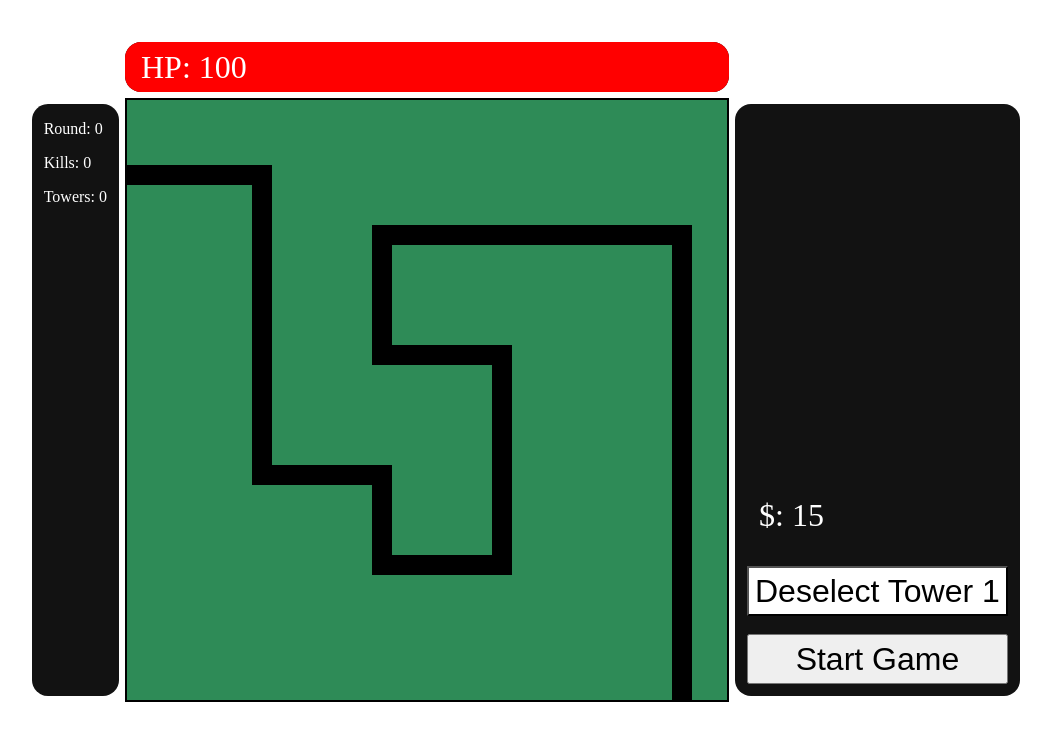
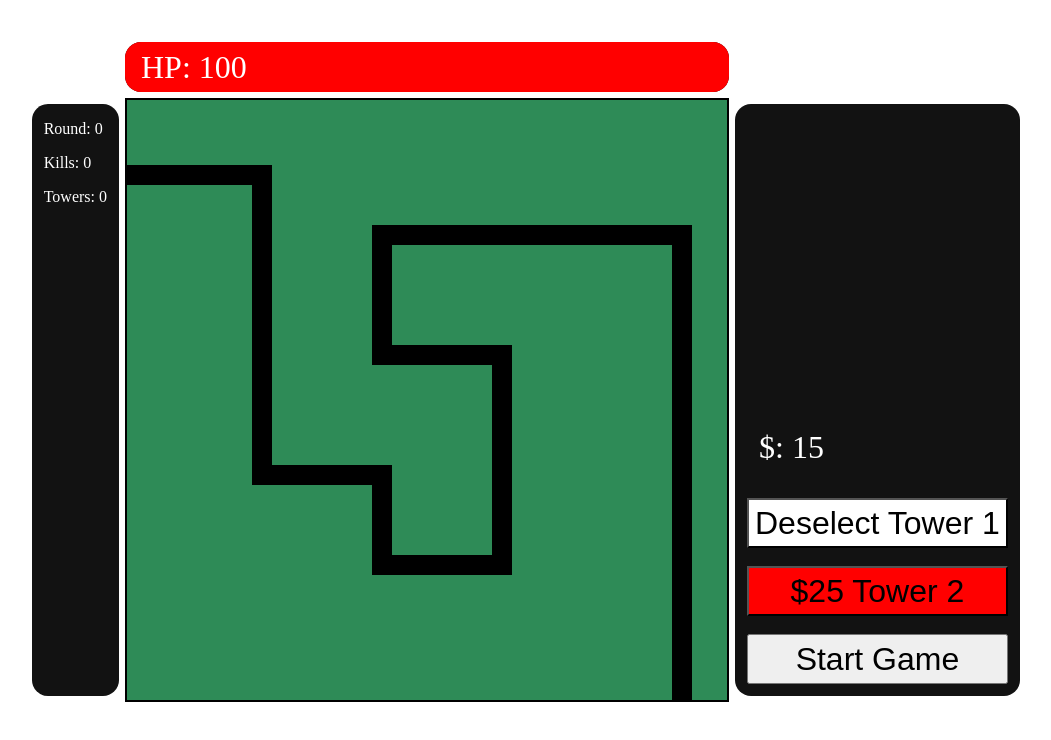
Before and after one commit to j1us7a/School-TD-game, a plain HTML site: page index.html in a window 1280 px wide. Both pictures are taken after a click on the button "$10 Tower 1". Shown: the whole page, without its empty margins (213-1264 px from the left). Drawn offline with Linux system fonts and the light colour scheme.

Commit message:
v0.2.2 cleanup

```diff
--- a/index.html
+++ b/index.html
@@ -23,6 +23,7 @@
                 <p id="moneyCount">$: 0</p>
             </div>
             <button id="tower1Button" onclick="selectTower1()">$10 Tower 1</button> <br>
+            <button id="tower2Button" onclick="selectTower2()">$25 Tower 2</button> <br>
             <button id="startButton" onclick="startGame()">Start Game</button>
         </div>
 
--- a/script.js
+++ b/script.js
@@ -2,18 +2,14 @@
 let canvas = document.getElementById("main");
 let ctx = canvas.getContext("2d");
 
+let bgColor = "seagreen";
 let tickSpeed = 16;
+let hp = 100;
 
-//VARIABLES FOR HTML STATS
+//Stats / debug variables
 let kills = 0;
 let towerCount = 0;
 
-//Enemy spawning
-let round = 0;
-let roundDelaySeconds = 60;
-let enemyTimer = 2000;
-
-//Turn on game
 let gameOn = false;
 
 function startGame() {
@@ -27,14 +23,13 @@ function startGame() {
     }
 }
 
-//Rounds
 function changeRound() {
     round += 1;
 }
 
-//Canvas variables
-let bgColor = "seagreen";
-
+let round = 0;
+let roundDelaySeconds = 60;
+let enemyTimer = 2000;
 
 //ENEMY CREATION AND MOVEMENT
 function spawnMob() {
@@ -54,7 +49,6 @@ function spawnMob() {
     }
 }
 
-//Enemy path
 let path = [
     {x:-30, y:75, vx:1, vy:0},
     {x:135, y:75, vx:0, vy:1},
@@ -69,12 +63,8 @@ let path = [
     {x:555, y:630, vx:0, vy:0},
 ]
 
-//Enemy array
 let mobs = [];
 
-let hp = 100;
-
-//Mob movements
 function mobMovement() {
     for(let i=0; i < mobs.length; i++) {
         mobs[i].vx = path[mobs[i].order].vx;
@@ -82,28 +72,23 @@ function mobMovement() {
 
         mobs[i].vy = path[mobs[i].order].vy;
         mobs[i].y += mobs[i].vy * mobs[i].v;
-
-        //if at path a move to path b
         if(mobs[i].x + mobs[i].w/2 == path[mobs[i].order+1].x && mobs[i].y + mobs[i].h/2 == path[mobs[i].order+1].y) {
             if(mobs[i].order == path.length - 2) {
-                //remove mob when at finish
                 mobs.splice(i,1);
-                //remove hp
                 hp -= mobs[i].dmg;
             }
             else {
-                //change path to next point
                 mobs[i].order += 1;
             }
         }
     }
 }
 //TOWERPLACING
-//Mouse Position
 let mouse = {x:0, y:0, down: false,}
 
 let towerMouseX = 0;
 let towerMouseY = 0;
+
 document.addEventListener("mousemove", function(e) {
     //get canvas offset
     let rect = canvas.getBoundingClientRect();
@@ -115,13 +100,11 @@ document.addEventListener("mousemove", function(e) {
     towerMouseY = Math.round((mouse.y - 15) / 30) * 30 + 15;
 })
 
-
-//Placing
 let towers = [];
 let tower1Selected = false;
-let tower1r = 100;
+let tower2Selected = false;
+let canPlace = true;
 
-let canPlace = true;
 function checkHitbox() {
     canPlace = true;
     for (let i = 1; i < path.length; i++) {
@@ -150,11 +133,13 @@ function checkHitbox() {
 }
 
 let radiusPlaceColor = "#ffffff44";
+let selectedTowerColor = "#fff";
+let selectedTowerRange = 0;
 
 function towerHighlight() {
     ctx.beginPath();
     ctx.arc(towerMouseX, towerMouseY, 15, 0, 2 * Math.PI);
-    ctx.fillStyle = "#0000ff44";
+    ctx.fillStyle = selectedTowerColor;
     ctx.fill();
     ctx.stroke;
 
@@ -166,7 +151,7 @@ function towerHighlight() {
     }
 
     ctx.beginPath();
-    ctx.arc(towerMouseX, towerMouseY, tower1r, 0, 2 * Math.PI);
+    ctx.arc(towerMouseX, towerMouseY, selectedTowerRange, 0, 2 * Math.PI);
     ctx.fillStyle = radiusPlaceColor;
     ctx.fill();
     ctx.stroke;
@@ -175,7 +160,11 @@ function towerHighlight() {
 function selectTower1() {
     if (tower1Selected == false) {
         tower1Selected = true;
+        tower2Selected = false;
+        selectedTowerColor = "#0000ff44"
+        selectedTowerRange = 100;
         document.getElementById('tower1Button').innerHTML = "Deselect Tower 1";
+        document.getElementById('tower2Button').innerHTML = "$25 Tower 2";
     }
     else {
         tower1Selected = false;
@@ -183,14 +172,33 @@ function selectTower1() {
     }
 }
 
+function selectTower2() {
+    if (tower2Selected == false) {
+        tower1Selected = false;
+        tower2Selected = true;
+        selectedTowerColor = "#ff00ff44"
+        selectedTowerRange = 75;
+        document.getElementById('tower2Button').innerHTML = "Deselect Tower 2";
+        document.getElementById('tower1Button').innerHTML = "$10 Tower 1";
+    }
+    else {
+        tower2Selected = false;
+        document.getElementById('tower2Button').innerHTML = "$25 Tower 2";
+    }
+}
+
 let money = 15;
 
 document.addEventListener("click", function(e) {
-    if (tower1Selected == true && mouse.x < canvas.width && mouse.y < canvas.height && money >= 10 && canPlace == true) {
+    if (tower1Selected == true && mouse.x > 0 && mouse.y > 0&& mouse.x < canvas.width && mouse.y < canvas.height && money >= 10 && canPlace == true) {
         money -= 10;
-        towers.push({x: towerMouseX, y: towerMouseY, w: 30, dmg: 1, hasKill: false, r:100});
+        towers.push({x: towerMouseX, y: towerMouseY, w: 30, dmg: 1, hasKill: false, r:100, color: "#0000aa"});
         towerCount = towers.length;
-        document.getElementById('towerCount').innerHTML = "Towers: " + towerCount;
+    }
+    if (tower2Selected == true && mouse.x < canvas.width && mouse.y < canvas.height && money >= 25 && canPlace == true) {
+        money -= 25;
+        towers.push({x: towerMouseX, y: towerMouseY, w: 30, dmg: 2, hasKill: false, r:75, color: "#aa00aa"});
+        towerCount = towers.length;
     }
 })
 
@@ -222,11 +230,9 @@ function towerDmg() {
 
 //MAINLOOP
 function mainloop() {
-    //Clear canvas
     ctx.fillStyle = bgColor;
     ctx.fillRect(0, 0, canvas.width, canvas.height);
 
-    //path stuff
     ctx.beginPath();
     ctx.moveTo(path[0].x, path[0].y);
     for (let i = 0; i < path.length; i++) {
@@ -236,47 +242,37 @@ function mainloop() {
         ctx.stroke();
     }
 
-    //Mob painting
     for (let i=0; i < mobs.length; i++) {
         ctx.fillStyle = mobs[i].color;
         ctx.fillRect(mobs[i].x, mobs[i].y, mobs[i].w, mobs[i].h);
     }
 
-    //tower painting
     for (let i=0; i < towers.length; i++) {
         ctx.beginPath();
         ctx.arc(towers[i].x, towers[i].y, towers[i].w / 2, 0, 2 * Math.PI);
-        ctx.fillStyle = "#0000aa";
+        ctx.fillStyle = towers[i].color;
         ctx.fill();
         ctx.stroke;
     }
 
-    //mob selection highlight
-    if (tower1Selected == true) {
+    if (tower1Selected == true || tower2Selected == true) {
         towerHighlight();
         checkHitbox();
     }
 
-    //Too expencive
-    if (money < 10) {
-        document.getElementById('tower1Button').style.backgroundColor = "#ff0000";
-    }
-    else {
+    if (money < 10) {document.getElementById('tower1Button').style.backgroundColor = "#ff0000";}
+    else {document.getElementById('tower1Button').style.backgroundColor = "#ffffff";}
 
-        document.getElementById('tower1Button').style.backgroundColor = "#ffffff";
-    }
+    if (money < 25) {document.getElementById('tower2Button').style.backgroundColor = "#ff0000";}
+    else {document.getElementById('tower2Button').style.backgroundColor = "#ffffff";}
 
     //Update text
-    if (hp <= 0) {
-        document.getElementById('hpBarColor').style.width = 0;
-        hp = 0;
-    }
-    else {
-        document.getElementById('hpBarColor').style.width = hp + "%";
-    }
+    if (hp <= 0) {document.getElementById('hpBarColor').style.width = 0; hp = 0;}
+    else {document.getElementById('hpBarColor').style.width = hp + "%";}
     document.getElementById('moneyCount').innerHTML = "$: " + money;
     document.getElementById('hpNum').innerHTML = "HP: " + hp;
     document.getElementById('roundCount').innerHTML = "Round: " + round;
+    document.getElementById('towerCount').innerHTML = "Towers: " + towerCount;
 
     requestAnimationFrame(mainloop);
 }
--- a/styles.css
+++ b/styles.css
@@ -105,7 +105,7 @@ body {
         font-size: 200%;
     }
 
-    #tower1Button {
+    #tower1Button, #tower2Button {
         width: auto;
         height: 50px;
         font-size: 200%;
```
Also changed, not shown: Idea folder/idea.txt.
